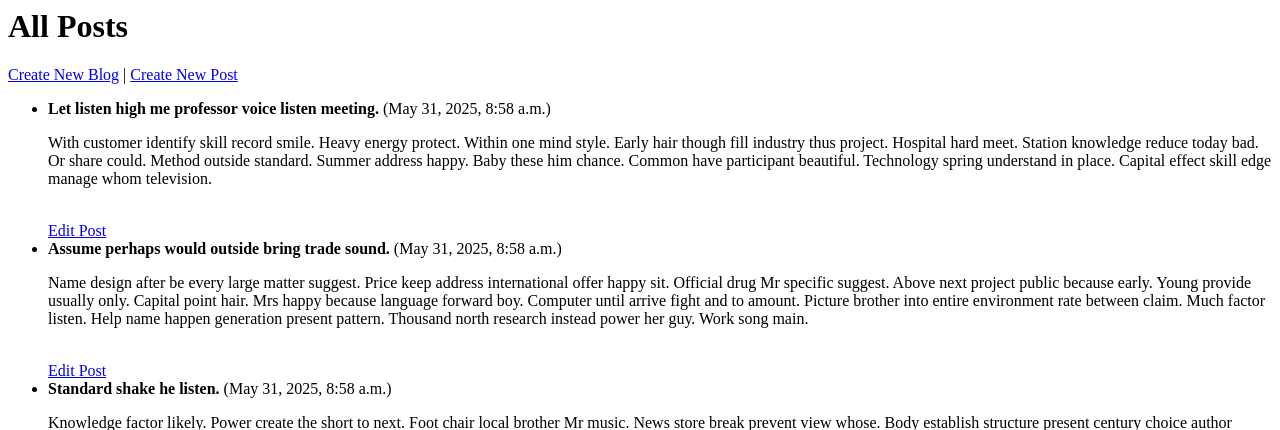
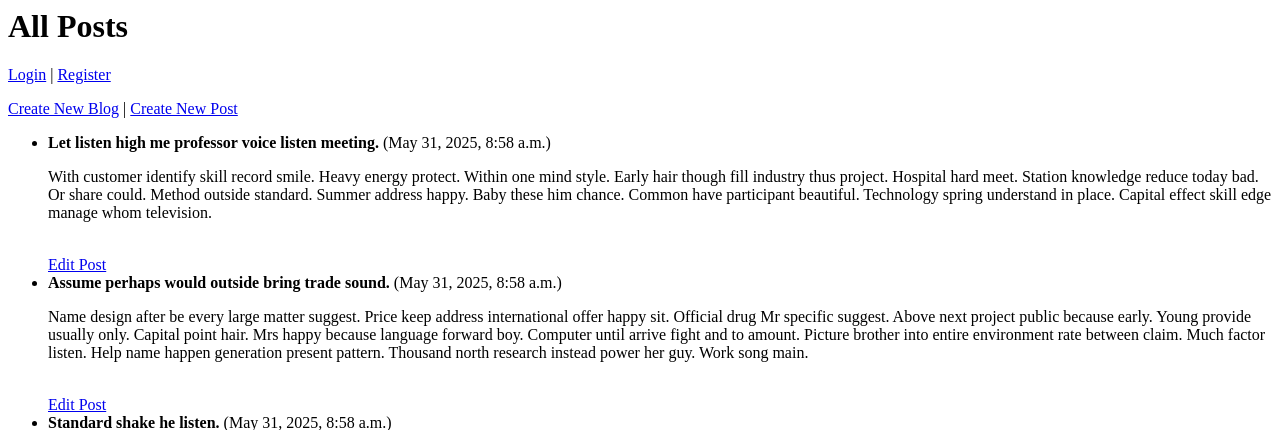
Before and after one commit to mohallahham/mini-blog-python, a Django app: page / in a window 1280 px wide. Shown: the top 430 px of the page. Run offline with Django 5.2, Linux system fonts and the light colour scheme; data comes from the database, SQL or seed files in the repository; both versions use the stored data as it was after the commit.

Commit message:
19-2. Blog Accounts:

```diff
--- a/blog_project/urls.py
+++ b/blog_project/urls.py
@@ -21,4 +21,5 @@ from django.urls import path, include
 urlpatterns = [
     path("admin/", admin.site.urls),
     path("", include("blogs.urls")),
+    path("accounts/", include("django.contrib.auth.urls")),
 ]
--- a/blogs/models.py
+++ b/blogs/models.py
@@ -1,4 +1,5 @@
 from django.db import models
+
 
 # Create your models here.
 
--- a/blogs/templates/blogs/home.html
+++ b/blogs/templates/blogs/home.html
@@ -1,6 +1,21 @@
 <h1>All Posts</h1>
+
+{% if user.is_authenticated %}
+<p>Welcome, {{ user.username }}!</p>
+<form method="post" action="{% url 'logout' %}">
+  {% csrf_token %}
+  <button type="submit">Logout</button>
+</form>
+{% else %}
+<p>
+  <a href="{% url 'login' %}">Login</a> |
+  <a href="{% url 'register' %}">Register</a>
+</p>
+{% endif %}
+
 <a href="{% url 'create_blog' %}">Create New Blog</a> |
 <a href="{% url 'create_post' %}">Create New Post</a>
+
 <ul>
   {% for post in posts %}
   <li>
--- /dev/null
+++ b/blogs/templates/blogs/register.html
@@ -0,0 +1,6 @@
+<h1>Register</h1>
+<form method="post">
+  {% csrf_token %} {{ form.as_p }}
+  <button type="submit">Register</button>
+</form>
+<a href="{% url 'home' %}">Back</a>
--- /dev/null
+++ b/blogs/templates/registration/logged_out.html
@@ -0,0 +1,2 @@
+<h1>Logged Out</h1>
+<p>You have been logged out. <a href="{% url 'login' %}">Login again?</a></p>
--- /dev/null
+++ b/blogs/templates/registration/login.html
@@ -0,0 +1,6 @@
+<h1>Login</h1>
+<form method="post">
+  {% csrf_token %} {{ form.as_p }}
+  <button type="submit">Login</button>
+</form>
+<a href="{% url 'home' %}">Back</a>
--- a/blogs/urls.py
+++ b/blogs/urls.py
@@ -6,4 +6,5 @@ urlpatterns = [
     path("create_blog/", views.create_blog, name="create_blog"),
     path("create_post/", views.create_post, name="create_post"),
     path("edit_post/<int:pk>/", views.edit_post, name="edit_post"),
+    path("register/", views.register, name="register"),
 ]
--- a/blogs/views.py
+++ b/blogs/views.py
@@ -1,7 +1,11 @@
 from django.shortcuts import render, redirect, get_object_or_404
 
+from django.contrib.auth import login
+from django.contrib.auth.decorators import login_required
+
+
 from .models import Post, Blog
-from .forms import BlogForm, PostForm
+from .forms import BlogForm, PostForm, UserRegisterForm
 
 
 # Create your views here.
@@ -12,6 +16,7 @@ def home(request):
     return render(request, "blogs/home.html", {"posts": posts})
 
 
+@login_required
 def create_blog(request):
     if request.method == "POST":
         form = BlogForm(request.POST)
@@ -25,6 +30,7 @@ def create_blog(request):
     return render(request, "blogs/create_blog.html", {"form": form})
 
 
+@login_required
 def create_post(request):
     if request.method == "POST":
         form = PostForm(request.POST)
@@ -36,6 +42,7 @@ def create_post(request):
     return render(request, "blogs/create_post.html", {"form": form})
 
 
+@login_required
 def edit_post(request, pk):
     post = get_object_or_404(Post, pk=pk)
     if request.method == "POST":
@@ -46,3 +53,15 @@ def edit_post(request, pk):
     else:
         form = PostForm(instance=post)
     return render(request, "blogs/edit_post.html", {"form": form})
+
+
+def register(request):
+    if request.method == "POST":
+        form = UserRegisterForm(request.POST)
+        if form.is_valid():
+            user = form.save()
+            login(request, user)
+            return redirect("home")
+    else:
+        form = UserRegisterForm()
+    return render(request, "blogs/register.html", {"form": form})
```
Also changed, not shown: blogs/forms.py (+9 -0 lines), db.sqlite3.
